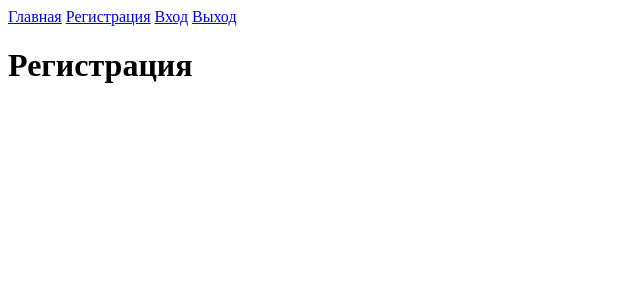
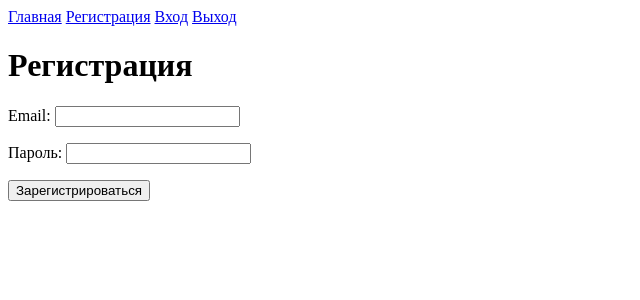
Before and after one commit to akhaD-max/study-mate, a Django app: page /accounts/register/ in a window 1280 px wide. Shown: the top 300 px of the page, without its empty margins (0-640 px from the left). Run offline with Django 5.2, Linux system fonts and the light colour scheme; parts of the project's set-up code (start-up, migrations or seed data) failed here and were passed over.

Commit message:
Сделана система регистрации
Все работает (лично у меня да, саму БД не вижу и что там)
Создается пользователь, настроена начальная логика страницы регистрации и проверки

```diff
--- /dev/null
+++ b/accounts/forms.py
@@ -0,0 +1,27 @@
+from django import forms
+from django.contrib.auth import get_user_model
+from django.contrib.auth.password_validation import validate_password
+
+from .models import normalize_email
+
+User = get_user_model()
+
+class RegistrationForm(forms.Form):
+    email = forms.EmailField(label="Email", max_length=254)
+    password = forms.CharField(label="Пароль", strip=False, min_length=6, widget=forms.PasswordInput(attrs={"autocomplete": "new-password"},),)
+
+    def clean_email(self):
+        email = normalize_email(self.cleaned_data["email"])
+
+        if User.objects.filter(email__iexact=email).exists():
+            raise forms.ValidationError("Пользователь с таким email уже зарегистрирован.")
+
+        return email
+
+    def clean_password(self):
+        password = self.cleaned_data["password"]
+        email = self.cleaned_data.get("email", "")
+
+        validate_password(password, user=User(email=email))
+
+        return password
--- a/accounts/templates/accounts/register.html
+++ b/accounts/templates/accounts/register.html
@@ -4,4 +4,12 @@
 
 {% block content %}
 <h1>Регистрация</h1>
+
+<form method="post" action="{% url 'accounts:register' %}">
+    {% csrf_token %}
+
+    {{ form.as_p }}
+
+    <button type="submit">Зарегистрироваться</button>
+</form>
 {% endblock %}
--- a/accounts/views.py
+++ b/accounts/views.py
@@ -1,9 +1,40 @@
-from django.shortcuts import render
+from django.contrib.auth import get_user_model, login
+from django.db import IntegrityError, transaction
+from django.shortcuts import redirect, render
+from django.views.decorators.http import require_http_methods
 
+from .forms import RegistrationForm
 
+User = get_user_model()
+
+@require_http_methods(["GET", "POST"])
 def register_page(request):
-    return render(request, "accounts/register.html")
 
+    if request.user.is_authenticated:
+        return redirect("main:home")
+
+    if request.method == "POST":
+        form = RegistrationForm(request.POST)
+
+        if form.is_valid():
+            email = form.cleaned_data["email"]
+            password = form.cleaned_data["password"]
+
+            try:
+                with transaction.atomic():
+                    user = User.objects.create_user(email=email, password=password,)
+            except IntegrityError:
+                if not User.objects.filter(email__iexact=email).exists():
+                    raise
+                form.add_error("email", "Пользователь с таким email уже зарегистрирован",)
+            else:
+                login(request, user)
+                return redirect("main:home")
+
+    else:
+        form = RegistrationForm()
+
+    return render(request, "accounts/register.html", {"form":form},)
 
 def login_page(request):
     return render(request, "accounts/login.html")
--- a/config/settings.py
+++ b/config/settings.py
@@ -49,7 +49,6 @@ ALLOWED_HOSTS = [
     for host in os.environ.get("DJANGO_ALLOWED_HOSTS", "localhost,127.0.0.1").split(",")
     if host.strip()
 ]
-
 
 # Application definition
 
@@ -125,6 +124,7 @@ AUTH_PASSWORD_VALIDATORS = [
     },
     {
         'NAME': 'django.contrib.auth.password_validation.MinimumLengthValidator',
+        'OPTIONS': {'min_length': 6},
     },
     {
         'NAME': 'django.contrib.auth.password_validation.CommonPasswordValidator',
```
